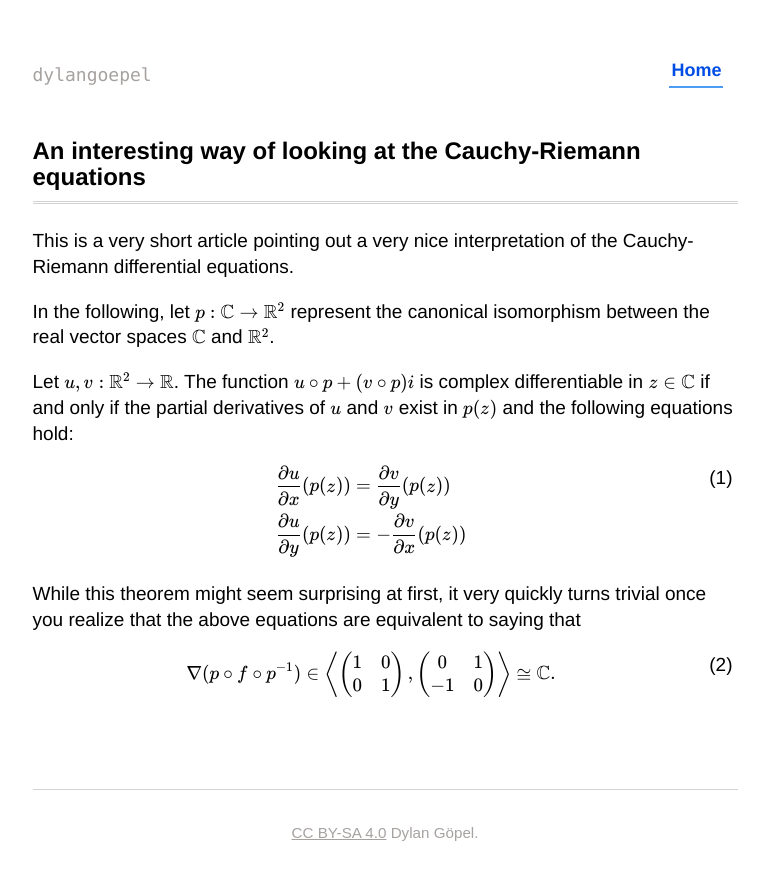
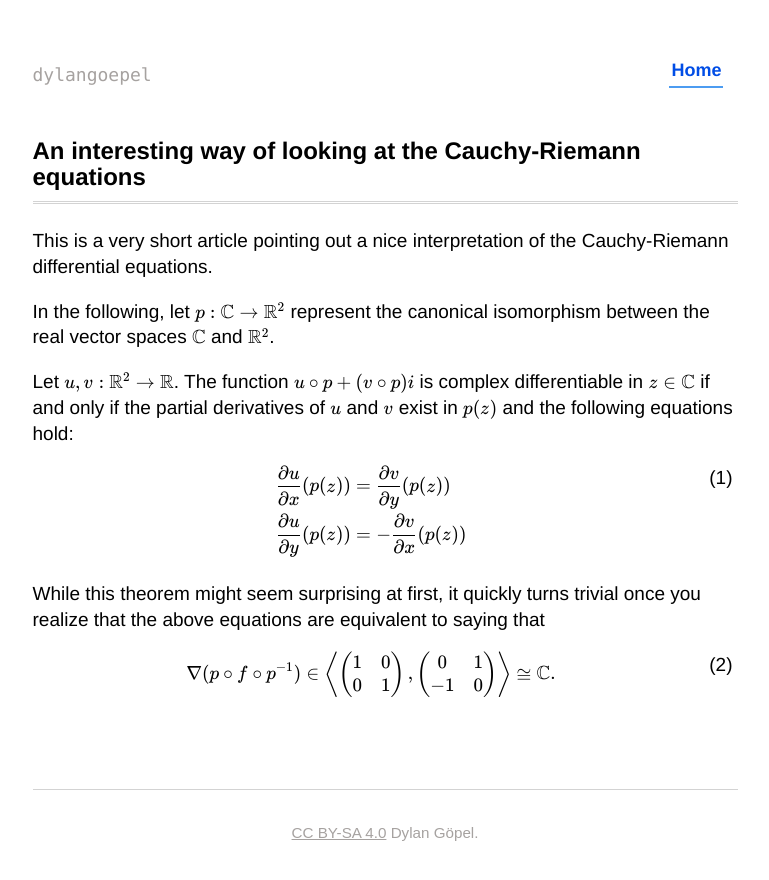
Before and after one commit to dylangoepel/dylangoepel.github.io, a plain HTML site: page cauchy-riemann/index.html in a window 1280 px wide. Shown: the whole page, without its empty margins (255-1024 px from the left). Drawn offline with Linux system fonts and the light colour scheme.

Commit message:
edit cauchy-riemann

```diff
--- a/cauchy-riemann/index.html
+++ b/cauchy-riemann/index.html
@@ -25,14 +25,14 @@
 
 <!-- Content appended here -->
 <div class="franklin-content"><h1 id="an_interesting_way_of_looking_at_the_cauchy-riemann_equations"><a href="#an_interesting_way_of_looking_at_the_cauchy-riemann_equations" class="header-anchor">An interesting way of looking at the Cauchy-Riemann equations</a></h1>
-<p>This is a very short article pointing out a very nice interpretation of the Cauchy-Riemann differential equations.</p>
+<p>This is a very short article pointing out a nice interpretation of the Cauchy-Riemann differential equations.</p>
 <p>In the following, let \(p : \mathbb{C} \to \mathbb{R}^2\) represent the canonical isomorphism between the real vector spaces \(\mathbb{C}\) and \(\mathbb{R}^2\).</p>
 <p>Let \(u, v : \mathbb{R}^2 \to \mathbb{R}\). The function \(u \circ p + (v \circ p)i\) is complex differentiable in \(z \in \mathbb{C}\) if and only if the partial derivatives of \(u\) and \(v\) exist in \(p(z)\) and the following equations hold:</p>
 \[\begin{aligned}
     \frac{\partial u}{\partial x}(p(z)) &= \frac{\partial v}{\partial y}(p(z)) \\
     \frac{\partial u}{\partial y}(p(z)) &= -\frac{\partial v}{\partial x}(p(z))
 \end{aligned}\]
-<p>While this theorem might seem surprising at first, it very quickly turns trivial once you realize that the above equations are equivalent to saying that</p>
+<p>While this theorem might seem surprising at first, it quickly turns trivial once you realize that the above equations are equivalent to saying that</p>
 \[ \nabla (p \circ f \circ p^{-1}) \in \left\langle
 \begin{pmatrix}
     1 & 0 \\
```
